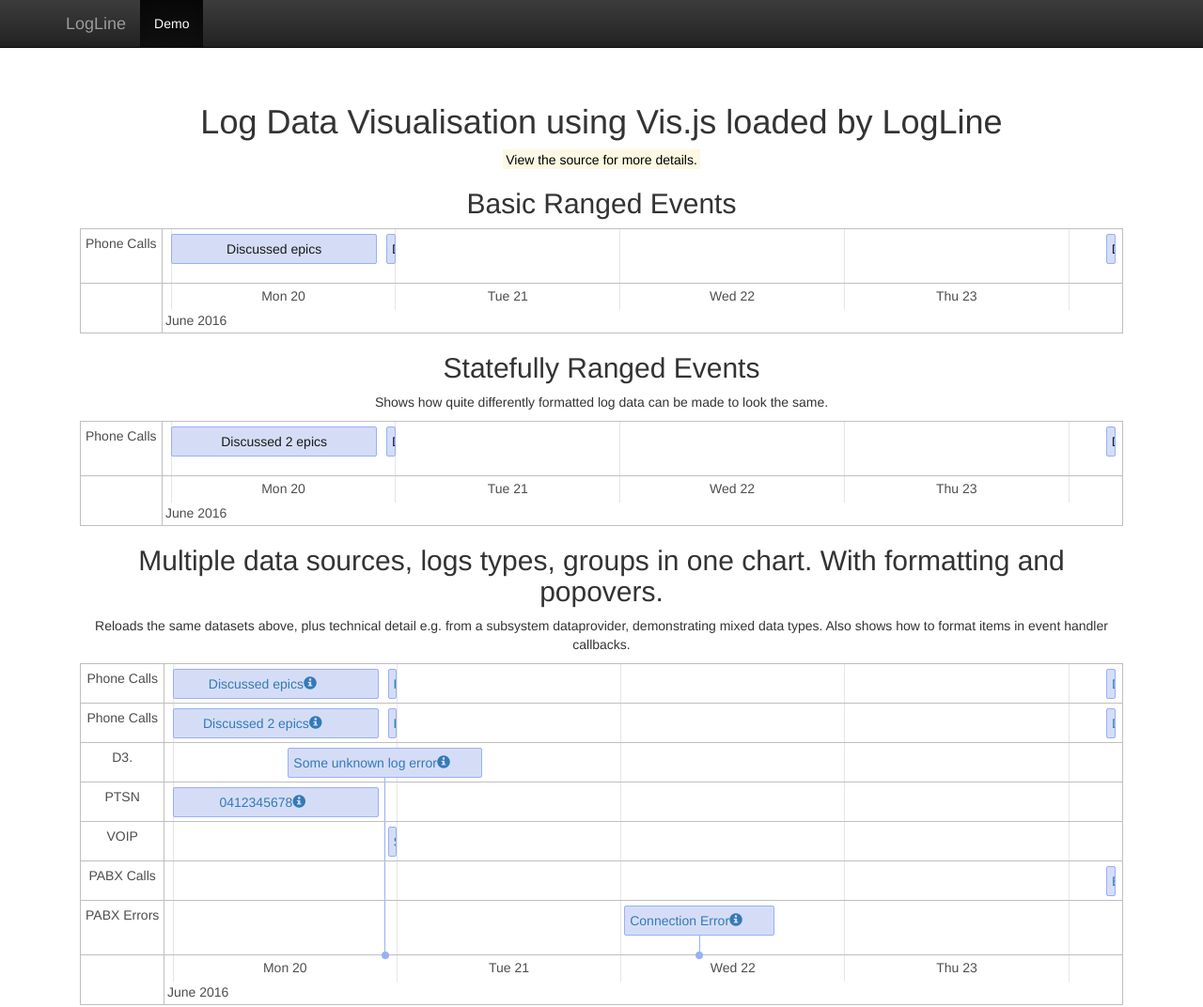
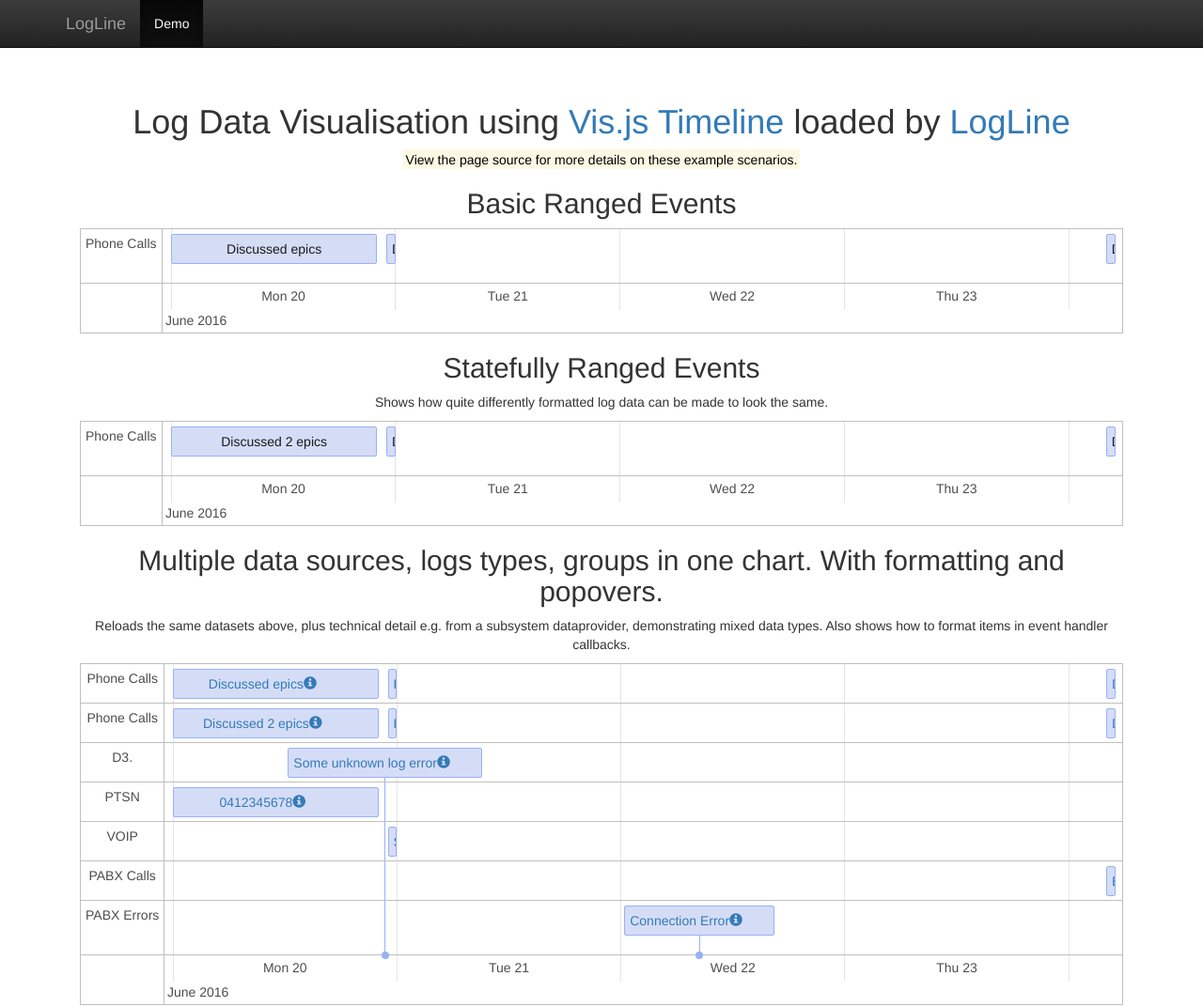
Before and after one commit to scipilot/logline, a website: page demo/index.html in a window 1280 px wide. Shown: the whole page at 94% size. Drawn offline with nearby package versions, Linux system fonts and the light colour scheme.

Commit message:
+ Initial Bower spec

```diff
--- a/demo/index.html
+++ b/demo/index.html
@@ -9,7 +9,7 @@
     <meta name="description" content="">
     <meta name="author" content="">
 
-    <title>Starter Template for Bootstrap</title>
+    <title>Timeline Demo</title>
 
     <!-- HTML5 shim and Respond.js for IE8 support of HTML5 elements and media queries -->
     <!--[if lt IE 9]>
@@ -55,8 +55,8 @@
     <div class="container">
 
       <div class="welcome">
-        <h1>Log Data Visualisation using Vis.js loaded by LogLine</h1>
-				<mark>View the source for more details.</mark>
+        <h1>Log Data Visualisation using <a href="http://visjs.org/">Vis.js Timeline</a> loaded by <a href="https://github.com/scipilot/logline">LogLine</a></h1>
+				<mark>View the page source for more details on these example scenarios.</mark>
         <h2>Basic Ranged Events</h2>
         <div id="timeline-demo1"></div>
         <h2>Statefully Ranged Events</h2>
```
Also changed, not shown: bower.json (added, +21 -0 lines).
